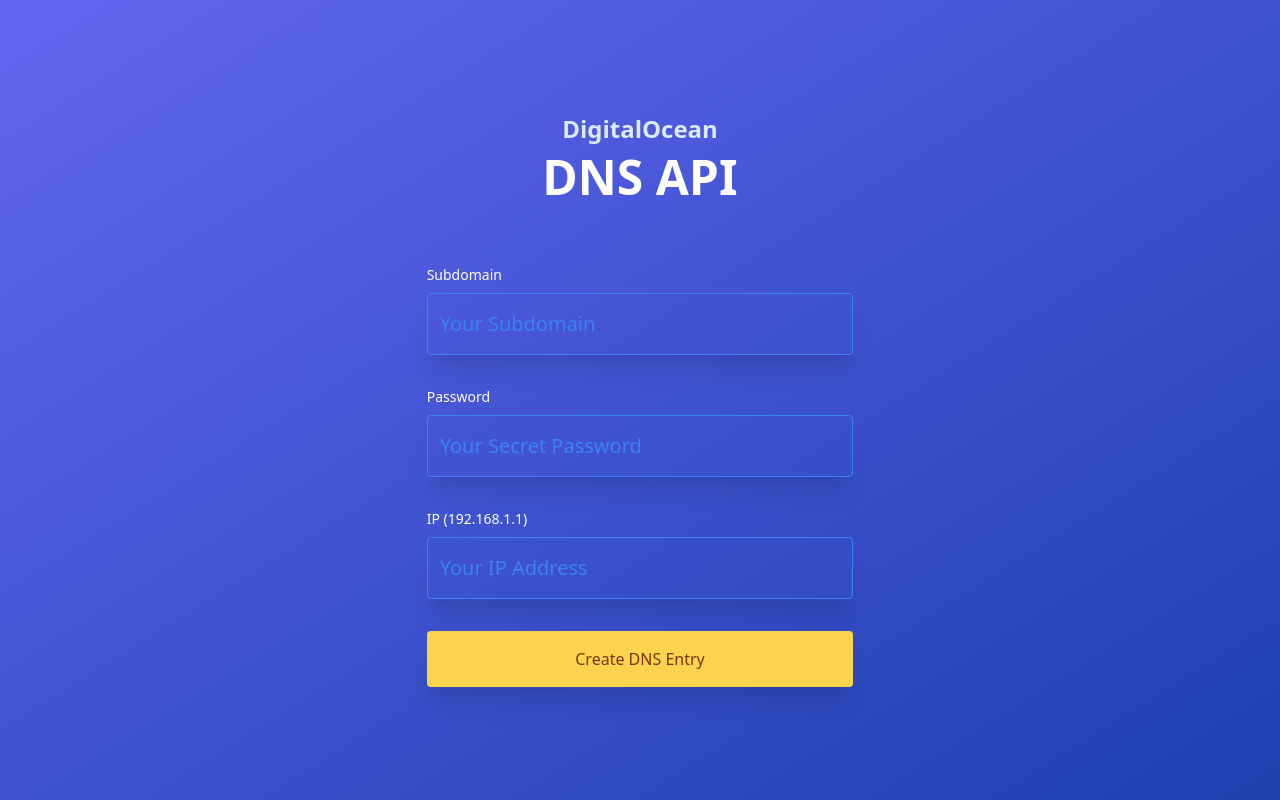
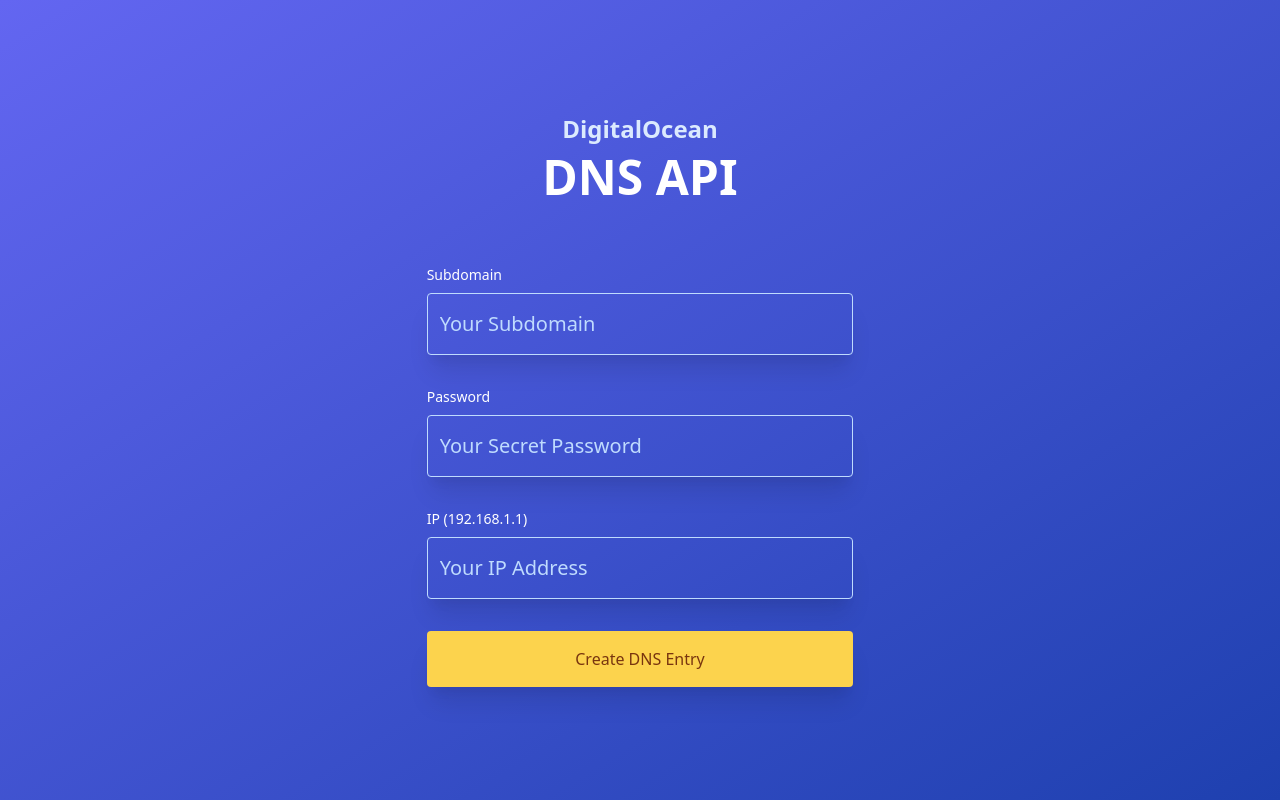
Before and after one commit to do-community/do-dns-frontend, a React (Create React App) app: page / in a window 1280 px wide. Built offline with nearby package versions, Linux system fonts and the light colour scheme.

Commit message:
coloring

```diff
--- a/src/App.js
+++ b/src/App.js
@@ -28,7 +28,7 @@
       <div>
         <label className="block text-sm text-white mb-2">Subdomain</label>
         <input
-          className="w-full py-4 px-3 text-xl text-white rounded shadow-xl bg-transparent border border-blue-500 focus:outline-none focus:border-yellow-400 placeholder-blue-500"
+          className="w-full py-4 px-3 text-xl text-white rounded shadow-xl bg-transparent border border-blue-200 focus:outline-none focus:border-yellow-400 placeholder-blue-200"
           name="name"
           placeholder="Your Subdomain"
           ref={register}
@@ -38,7 +38,7 @@
       <div>
         <label className="block text-sm text-white mb-2">Password</label>
         <input
-          className="w-full py-4 px-3 text-xl text-white rounded shadow-xl bg-transparent border border-blue-500 focus:outline-none focus:border-yellow-400 placeholder-blue-500"
+          className="w-full py-4 px-3 text-xl text-white rounded shadow-xl bg-transparent border border-blue-200 focus:outline-none focus:border-yellow-400 placeholder-blue-200"
           name="secret"
           placeholder="Your Secret Password"
           ref={register}
@@ -50,7 +50,7 @@
           IP (192.168.1.1)
         </label>
         <input
-          className="w-full py-4 px-3 text-xl text-white rounded shadow-xl bg-transparent border border-blue-500 focus:outline-none focus:border-yellow-400 placeholder-blue-500"
+          className="w-full py-4 px-3 text-xl text-white rounded shadow-xl bg-transparent border border-blue-200 focus:outline-none focus:border-yellow-400 placeholder-blue-200"
           name="ip"
           placeholder="Your IP Address"
           ref={register}
```
